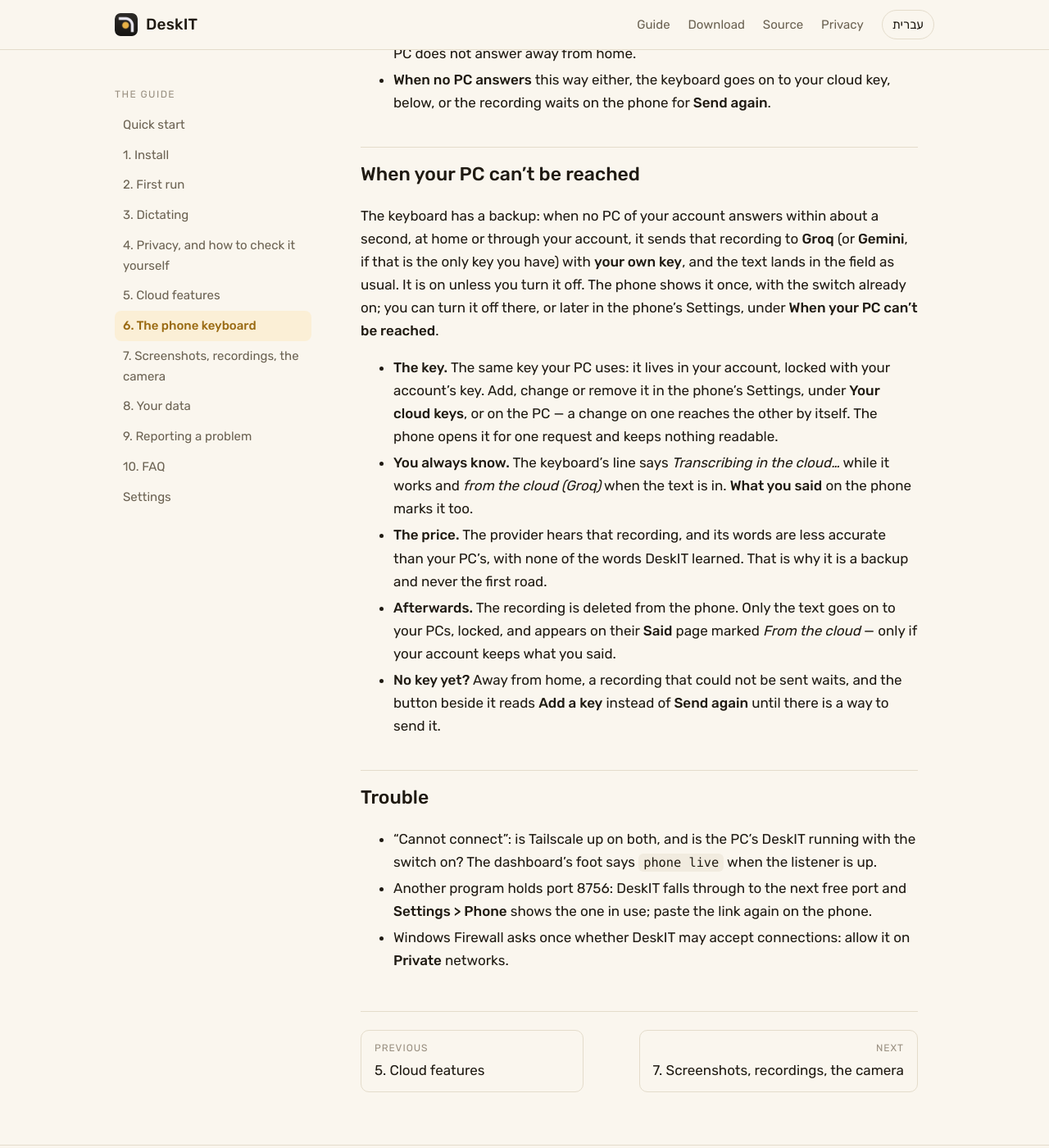
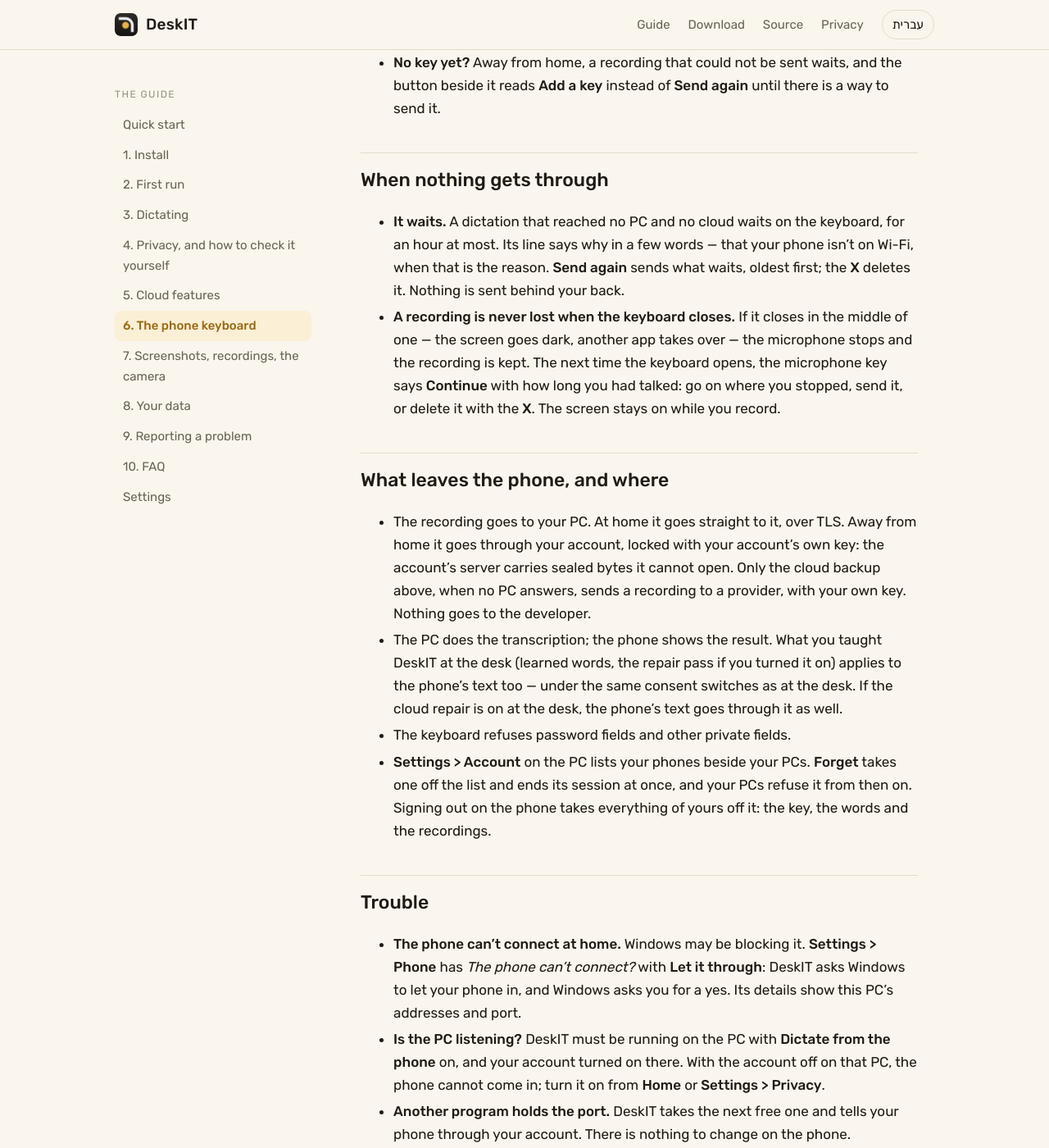
Before and after one commit to DeskIT-app/DeskIT, a Jekyll site: the page built from docs/en/06-phone.md, in a window 1280 px wide and 1400 px high, scrolled down 2613 px. Shown: the whole window at 82% size. Built offline with Jekyll 4.4.1, drawn with Linux system fonts in a browser that asks for light colours; some of the changed text lies outside the part shown.

Commit message:
docs: the phone chapter says what the phone does now, and no guide page names Tailscale
Chapter 6, Hebrew and English, still told a person to install Tailscale on
both devices, run `tailscale serve` and paste a link from Settings > Phone.
None of that is the road any more, and no screen hands out a link. The
chapter now says:
- the keyboard signs in with Google and joins the account (Approve on
  the PC, Same code on the phone);
- at home it finds the PC by itself over the Wi-Fi, each side checking the
  other's certificate;
- away from home it goes through the account's sealed relay;
- as a last resort it uses the person's own cloud key;
- otherwise the recording waits an hour at most, and a recording the
  keyboard closed on is kept and offered as Continue.
Trouble now names Let it through and the account's switch, not Tailscale.

How to get the keyboard is said only as "Settings > Phone shows where to
get it": no release carries the APK yet, and that is the owner's decision.

The two FAQ answers ("Does the phone app send my voice through the
internet?") say the same in short. The picture of the old Settings > Phone
(a ts.net link and Copy link, from 2026-10-04) is removed with its two
references and its line in docs/README.md.

New in dev/test_docs.py: test_the_guide_names_no_tailscale_road. No guide
page may name Tailscale or ts.net while no screen offers that road: the
desk's and the wizard's code, the cards, web/src and the phone app are
read. It steps aside, and says which screen, the day one of them names
it. Checked against HEAD's old chapter: it fails there.

docs/privacy.md still names Tailscale. It is the privacy policy, outside
the guide trees, and its wording is the owner's.

Co-Authored-By: Claude Opus 5.5 <noreply@anthropic.com>

````diff
--- a/docs/en/06-phone.md
+++ b/docs/en/06-phone.md
@@ -7,53 +7,40 @@ title: 6. The phone keyboard
 # 6. The phone keyboard
 
 **The two-sentence version.** The DeskIT keyboard for Android records on the phone and sends
-the recording to *your* PC: at home straight over your own network, and away from home through
-your own account, locked so that only your own devices can read it. Your PC transcribes it with
-the same Hebrew model and the same learned words, and the text lands in the field on the phone.
+the recording to *your* PC: at home straight over your Wi-Fi, and away from home through your
+own account, locked so that only your own devices can read it. Your PC transcribes it with the
+same Hebrew model and the same learned words, and the text lands in the field on the phone.
 
 ## What you need
 
-- DeskIT running on the PC with **Dictate from your phone** on (the wizard's last page, or
-  **Settings > Phone**).
-- **Tailscale** on the PC and on the phone, signed into the same account — this version
-  reaches the PC over your Tailscale network only. Pairing over home Wi-Fi without Tailscale
-  is planned for a later version.
-- The keyboard APK from the [latest release](https://github.com/DeskIT-app/DeskIT/releases/latest)
-  (`DeskIT-keyboard-x.y.z.apk`); a Play listing comes later.
+- DeskIT running on the PC and signed in, with **Dictate from the phone** on. It is on unless
+  you turned it off: **Settings > Phone**.
+- An Android phone, signed in to the same account as the PC. The phone signs in with Google,
+  so an account made without Google needs a Google sign-in on the PC first; **Settings > Phone**
+  says so and has the button. Everything in the account stays.
+- The DeskIT keyboard app. **Settings > Phone** on the PC shows where to get it: point the
+  phone's camera at the code on its card.
+
+There is nothing to type: no address, no token, no port.
 
 ## Setting it up
 
-1. Install Tailscale on both devices; confirm the PC has an address with `tailscale ip -4`.
-2. Turn **Dictate from your phone** on. **Settings > Phone** shows the address the PC listens
-   on and a **Copy link** button.
-
-   ![Settings > Phone](../img/06-settings-phone.png)
-3. Give the address HTTPS, once, in a terminal on the PC:
-
-   ```
-   tailscale serve --bg 8756
-   ```
-
-   Android refuses the microphone on a page that is not a secure context; this fronts the
-   listener with a real certificate at `https://<pc>.<tailnet>.ts.net/`.
-4. Install the APK on the phone, open the DeskIT keyboard app, paste the whole link from
-   **Settings > Phone** into its first field (it splits the address and the token for you),
-   grant the microphone, and enable the keyboard under Android's keyboard settings.
-   **Save and test** sends one second of silence to prove the whole path.
+1. Install the keyboard app and open it.
+2. Sign in with Google, with the account your PC uses.
+3. The phone asks to join your account, the way a second PC does, and both screens show the
+   same code. On the PC the request is on **Home**: press **Approve** only if you are adding
+   this phone yourself right now and the code matches. On the phone, press **Same code**.
+   Neither side opens anything until both have pressed.
+4. Allow the microphone, and turn the DeskIT keyboard on in Android's keyboard settings.
 5. In any app: switch to the DeskIT keyboard, hold the microphone key, speak, release.
 
-## What leaves the phone, and where
+## At home
 
-- The recording goes to your PC only. At home it goes straight to it, over TLS. Away from
-  home it goes through your account (below), locked with your account's own key: the account's
-  server carries sealed bytes it cannot open. Nothing goes to the developer.
-- The PC does the transcription; the phone shows the result. What you taught DeskIT at the
-  desk (learned words, the repair pass if you turned it on) applies to the phone's text too —
-  under the same consent switches as at the desk. If the cloud repair is on at the desk, the
-  phone's text goes through it as well.
-- The keyboard refuses to work in password fields.
-- **Forget** on the phone removes the address and the token; turning the switch off on the PC
-  stops it listening.
+On Wi-Fi, the keyboard finds every PC of your account by itself, from what each PC leaves
+sealed in your account, and tries all of their addresses at once; the first to answer takes the
+dictation. Only a PC your account lists can answer, and only a phone your account lists gets
+in: each side checks the other's certificate before a word is sent, over TLS. Once the phone
+has read your devices, it needs no internet for this.
 
 ## Away from home
 
@@ -98,11 +85,42 @@ Settings, under **When your PC can't be reached**.
 - **No key yet?** Away from home, a recording that could not be sent waits, and the button
   beside it reads **Add a key** instead of **Send again** until there is a way to send it.
 
+## When nothing gets through
+
+- **It waits.** A dictation that reached no PC and no cloud waits on the keyboard, for an hour
+  at most. Its line says why in a few words — that your phone isn't on Wi-Fi, when that is the
+  reason. **Send again** sends what waits, oldest first; the **X** deletes it. Nothing is sent
+  behind your back.
+- **A recording is never lost when the keyboard closes.** If it closes in the middle of one —
+  the screen goes dark, another app takes over — the microphone stops and the recording is kept.
+  The next time the keyboard opens, the microphone key says **Continue** with how long you had
+  talked: go on where you stopped, send it, or delete it with the **X**. The screen stays on
+  while you record.
+
+## What leaves the phone, and where
+
+- The recording goes to your PC. At home it goes straight to it, over TLS. Away from home it
+  goes through your account, locked with your account's own key: the account's server carries
+  sealed bytes it cannot open. Only the cloud backup above, when no PC answers, sends a recording
+  to a provider, with your own key. Nothing goes to the developer.
+- The PC does the transcription; the phone shows the result. What you taught DeskIT at the
+  desk (learned words, the repair pass if you turned it on) applies to the phone's text too —
+  under the same consent switches as at the desk. If the cloud repair is on at the desk, the
+  phone's text goes through it as well.
+- The keyboard refuses password fields and other private fields.
+- **Settings > Account** on the PC lists your phones beside your PCs. **Forget** takes one off
+  the list and ends its session at once, and your PCs refuse it from then on. Signing out on
+  the phone takes everything of yours off it: the key, the words and the recordings.
+
 ## Trouble
 
-- "Cannot connect": is Tailscale up on both, and is the PC's DeskIT running with the switch
-  on? The dashboard's foot says `phone live` when the listener is up.
-- Another program holds port 8756: DeskIT falls through to the next free port and
-  **Settings > Phone** shows the one in use; paste the link again on the phone.
-- Windows Firewall asks once whether DeskIT may accept connections: allow it on **Private**
-  networks.
+- **The phone can't connect at home.** Windows may be blocking it. **Settings > Phone** has
+  *The phone can't connect?* with **Let it through**: DeskIT asks Windows to let your phone in,
+  and Windows asks you for a yes. Its details show this PC's addresses and port.
+- **Is the PC listening?** DeskIT must be running on the PC with **Dictate from the phone** on,
+  and your account turned on there. With the account off on that PC, the phone cannot come in;
+  turn it on from **Home** or **Settings > Privacy**.
+- **Another program holds the port.** DeskIT takes the next free one and tells your phone
+  through your account. There is nothing to change on the phone.
+- **The phone was removed.** A phone taken off with **Forget** says so, and approving it again
+  on the PC brings it back.
--- a/docs/en/10-faq.md
+++ b/docs/en/10-faq.md
@@ -65,8 +65,11 @@ Nothing — not even the update check, if you turned that switch off. The **Netw
 empty during plain dictation.
 
 **Does the phone app send my voice through the internet?**
-No: phone → your PC over your own Tailscale network, TLS to your PC's certificate; there is
-no relay.
+At home, no: phone → your PC over your own Wi-Fi, TLS to your PC's certificate. Away from home
+it goes through your account, every piece locked with your account's own key, so the server
+carries bytes it cannot open and your PC writes it down. Only the phone's cloud backup, when no
+PC of yours answers, sends a recording to Groq or Gemini with your own key; you can turn it off
+in the phone's Settings.
 
 **How do I delete everything?**
 [Chapter 8](08-your-data): the reset command, or uninstall and answer Yes to "Remove my data
````
Also changed, not shown: dev/test_docs.py (+41 -0 lines), docs/he/06-phone.md (+54 -39 lines), docs/he/10-faq.md (+4 -1 lines), docs/README.md, docs/img/06-settings-phone.png (deleted).
